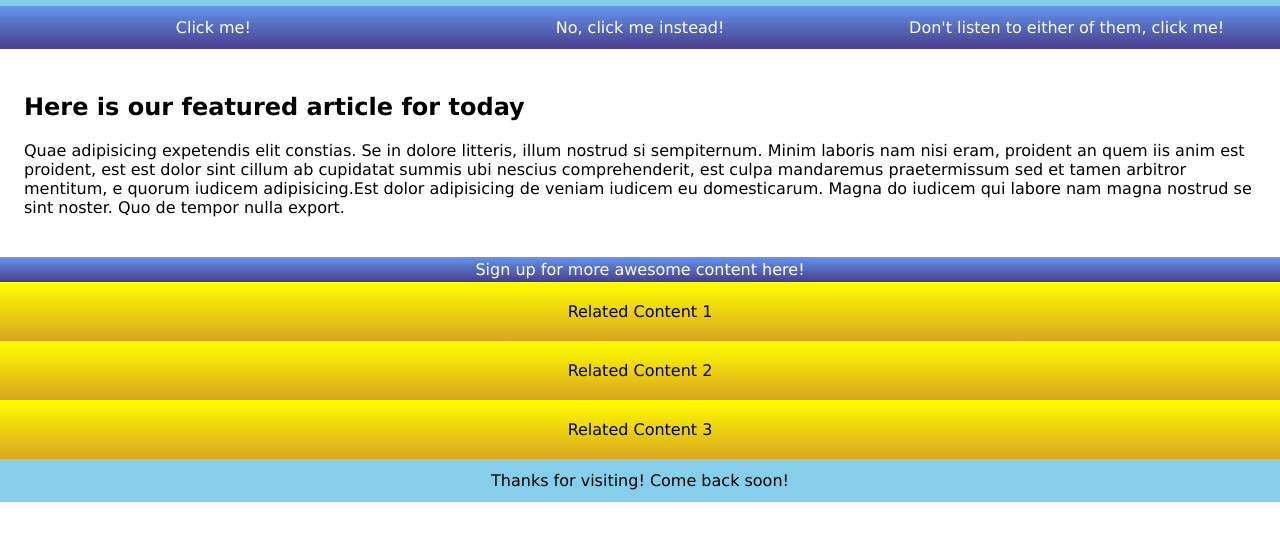
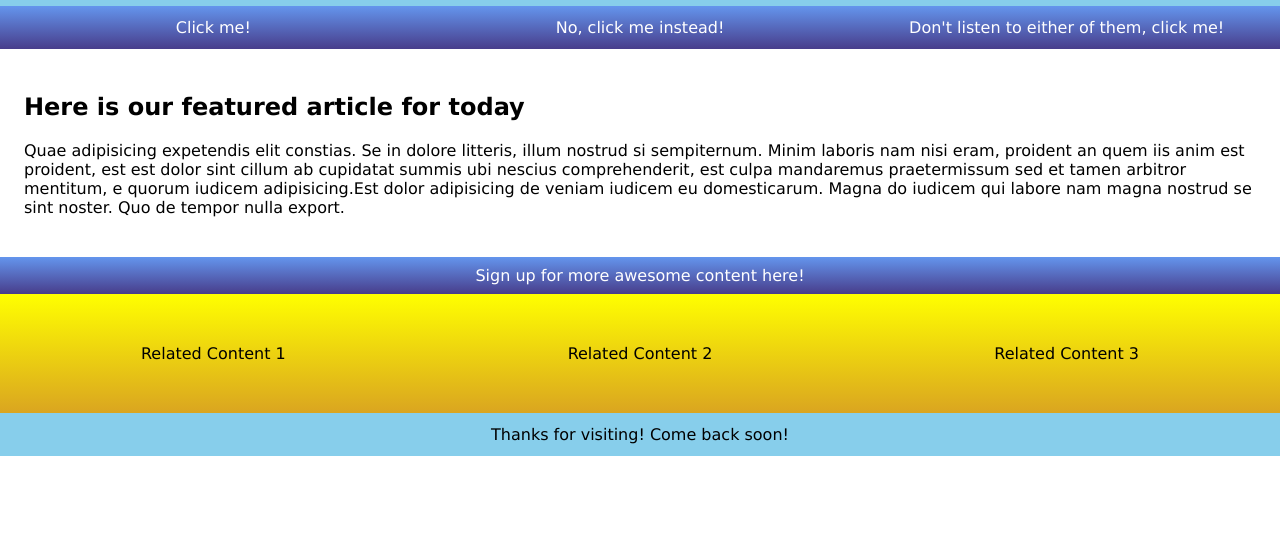
Before and after one commit to JohnShalinath/Portfolio-, a plain HTML site: page assignments/Assignment12.html in a window 1280 px wide. Shown: the part 78-618 px from the top of the page. Drawn offline with Linux system fonts and the light colour scheme.

Commit message:
Update Assignment12.html

```diff
--- a/assignments/Assignment12.html
+++ b/assignments/Assignment12.html
@@ -98,14 +98,15 @@
 
         aside .fakeLink2{
           flex: 1;
-          padding: 20px;
-          flex-basis: 100%
+          padding: 50px;
 
         }
 
         aside .fakeLink {
           flex: 1;
-         padding: 3px 30px;
+         padding: 9px 30px;
+         flex-basis: 100%
+
         }
 
 
```
